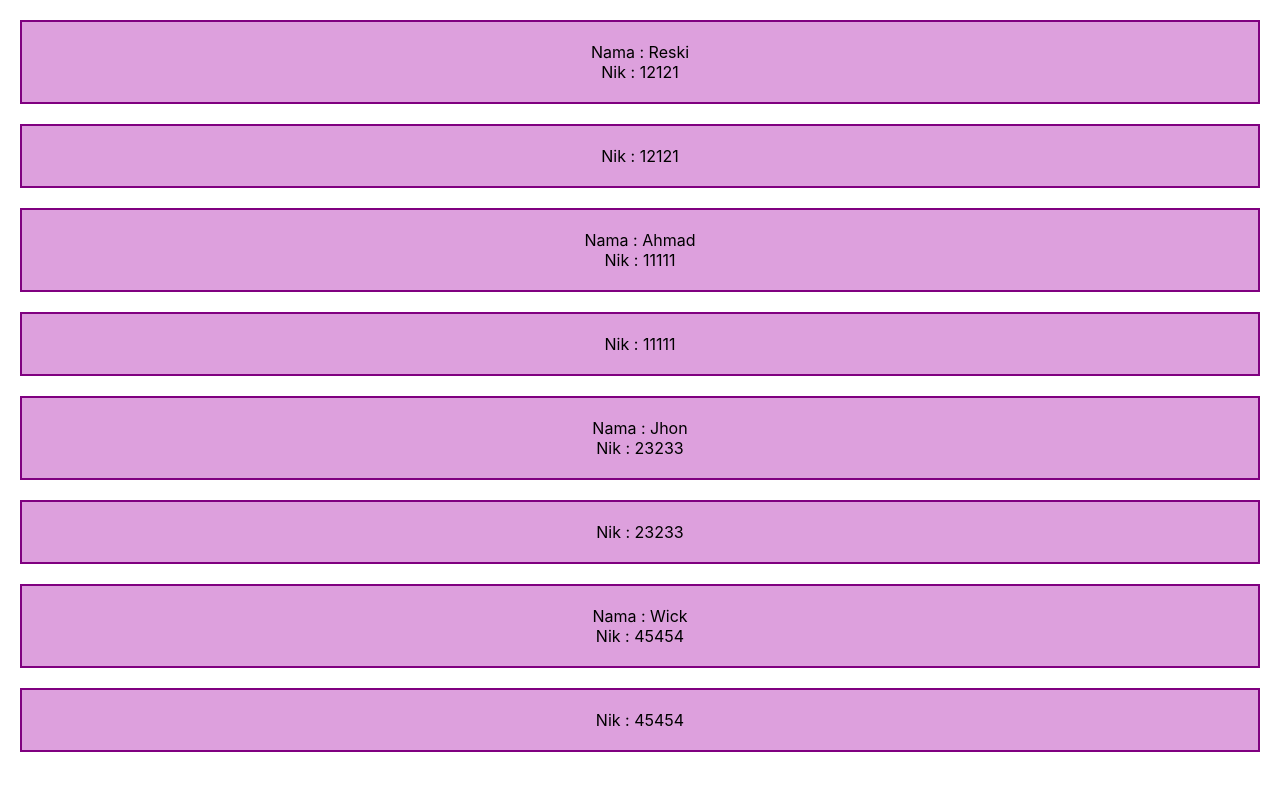
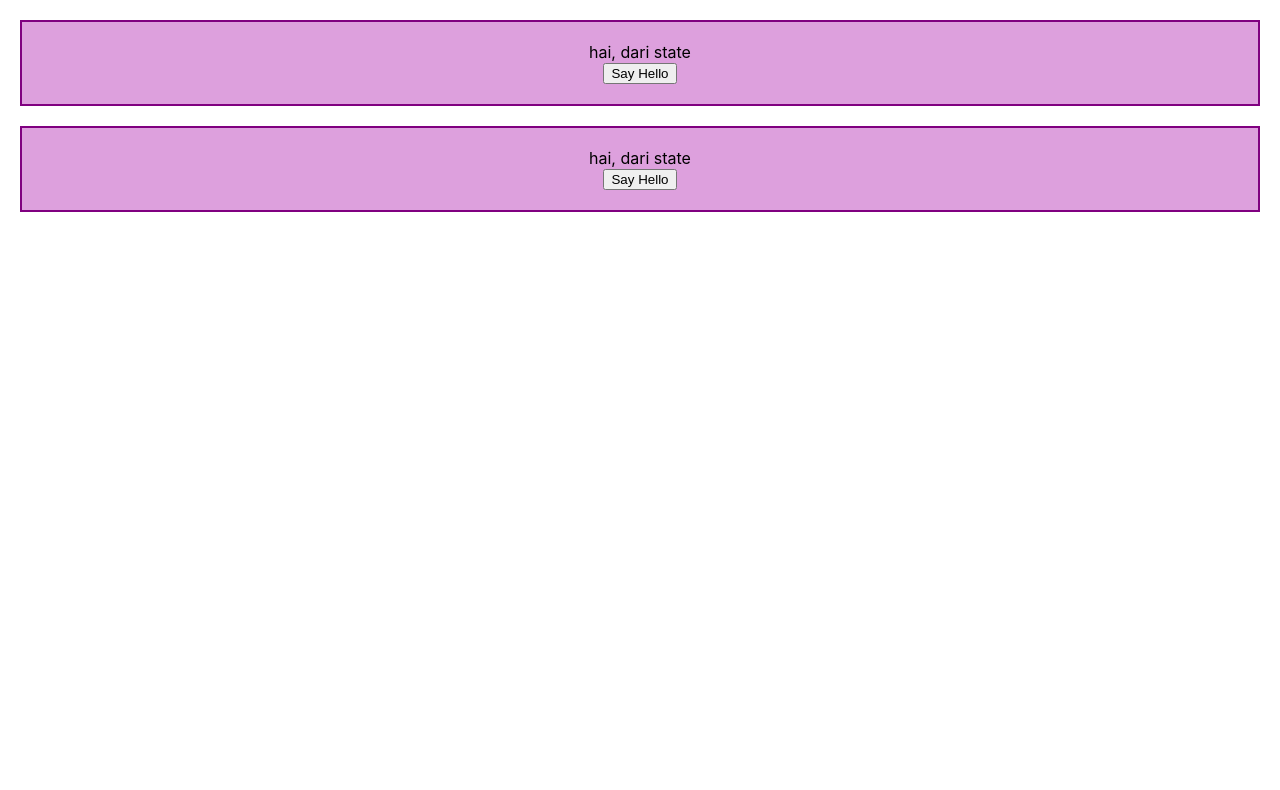
Before and after one commit to reski-id/ReactApp, a React (Create React App) app: page / in a window 1280 px wide. Shown: the top 790 px of the page. Built offline with nearby package versions, Linux system fonts and the light colour scheme.

Commit message:
setState

```diff
--- a/src/App.js
+++ b/src/App.js
@@ -10,8 +10,6 @@ class App extends Component{
       <div>
         <HelloWorld nama="Reski" nik="12121"/>
         <HelloWorld nama="Ahmad" nik="11111"/>
-        <HelloWorld nama="Jhon" nik="23233"/>
-        <HelloWorld nama="Wick" nik="45454"/>
       </div>
     )
   }
--- a/src/HelloWorld.js
+++ b/src/HelloWorld.js
@@ -2,11 +2,28 @@ import React,  { Component } from "react";
 import './App.css';
 
 class HelloWorld extends Component{
+    constructor (props){
+        super(props);
+        this.state={
+            salam: "hai, dari state"
+        };
+    }
+
+    salamkan=()=>{
+        this.setState({
+            salam:"Hello dari set state,"
+        })
+    }
     render(){
         return(
             <div>
-            <div className="warna">Nama : {this.props.nama} <br></br> Nik : {this.props.nik}</div>
-            <div className="warna">Nik : {this.props.nik}</div>
+            <div className="warna">
+                {this.state.salam}
+            <br/>
+            <button onClick={this.salamkan}>Say Hello
+
+            </button>
+                </div>
             </div>
 
         )
```
